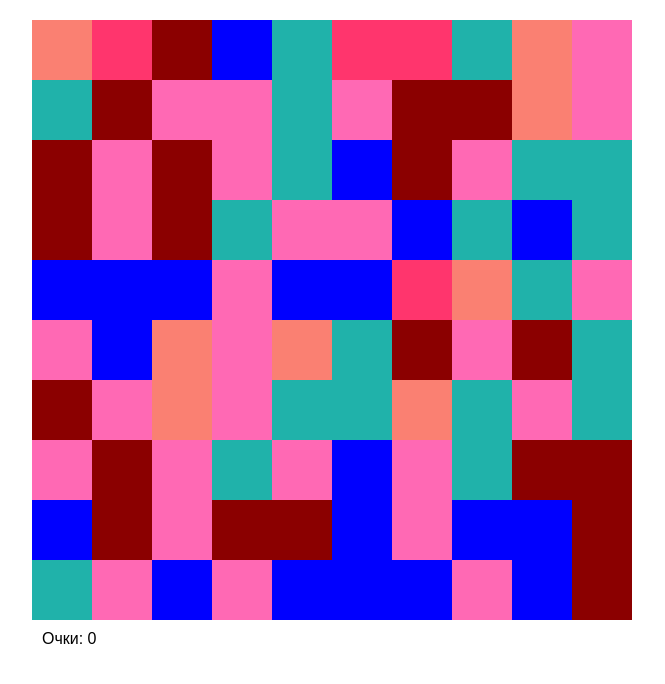
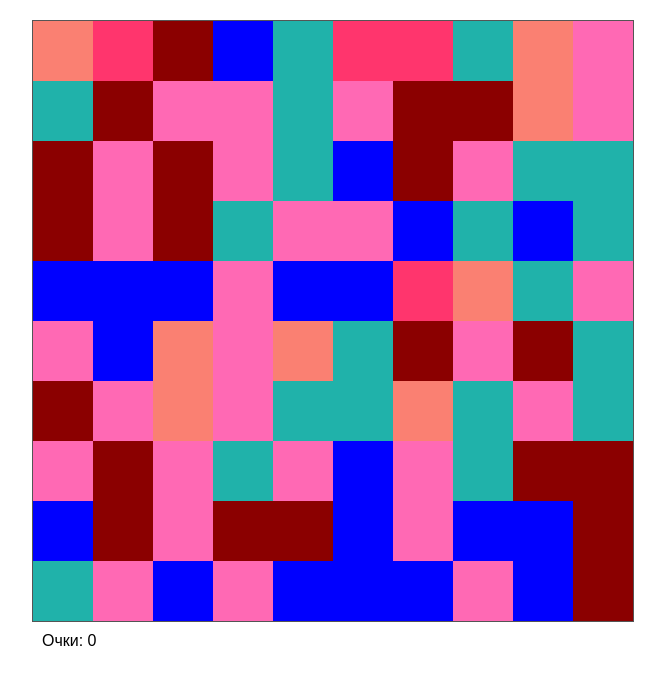
Before and after one commit to ssdml/react-star-game, a React app: page / in a window 1280 px wide. Shown: the whole page, without its empty margins (96-761 px from the left). Built offline with nearby package versions, Linux system fonts and the light colour scheme.

Commit message:
css add border

```diff
--- a/src/StarGame.css
+++ b/src/StarGame.css
@@ -1,4 +1,6 @@
 .game-field {
+    box-sizing: content-box;
+    border: solid 1px #555555;
     width: 600px;
     height: 600px;
 }
```
